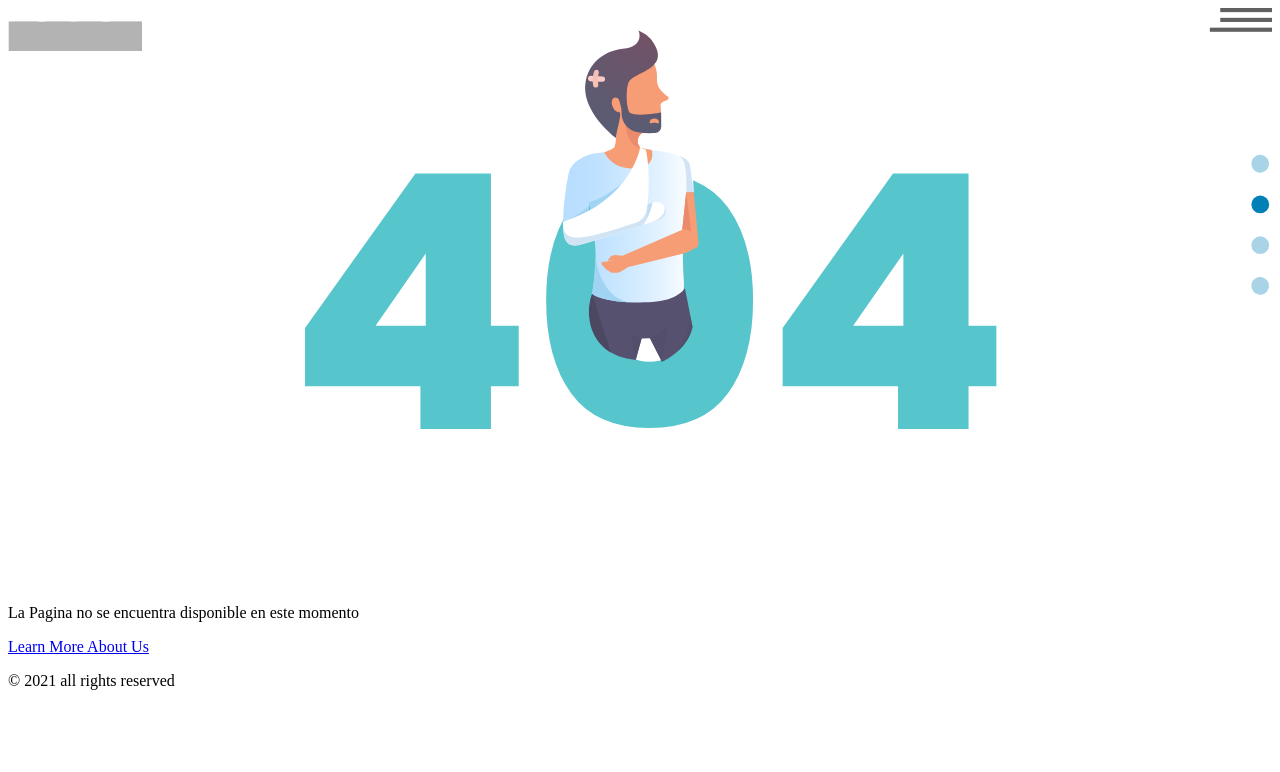
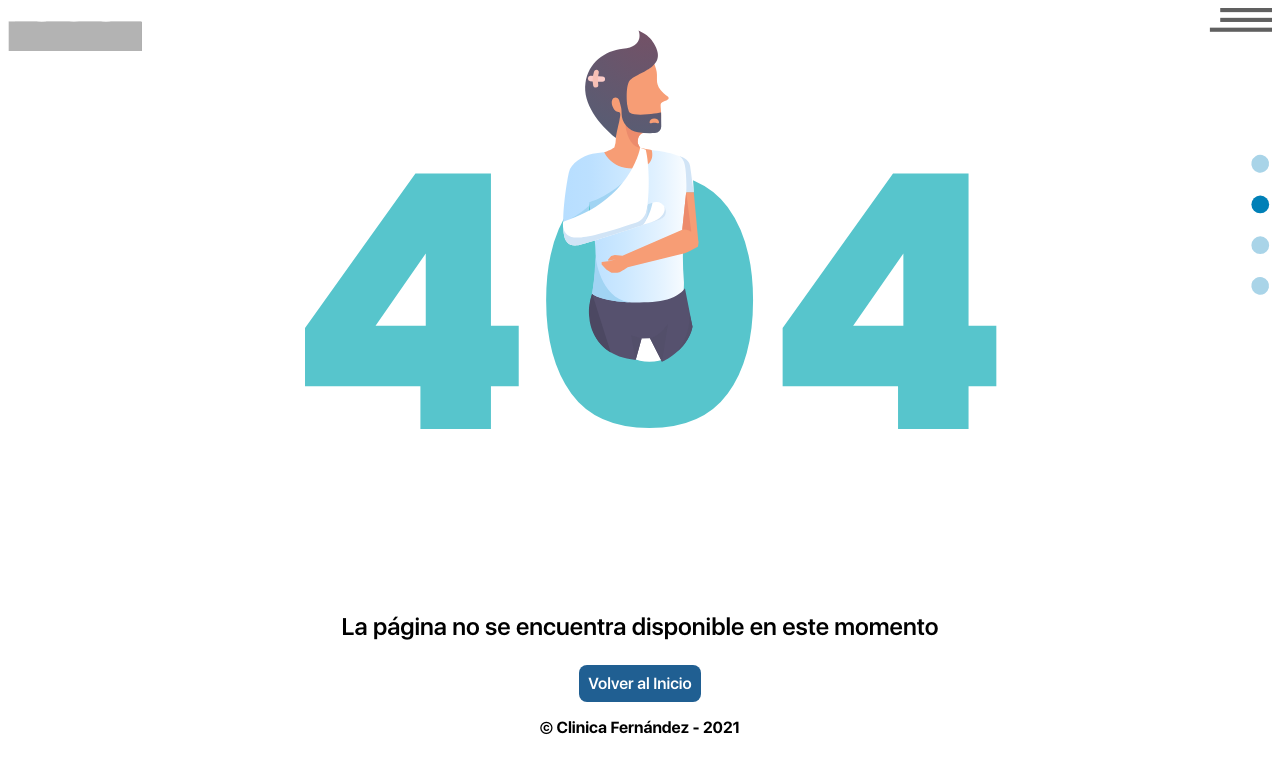
Before and after one commit to sangenispablo/clinica_fernandez, a plain HTML site: page error404.html in a window 1280 px wide. Drawn offline with Linux system fonts and the light colour scheme.

Commit message:
Fix 404 y estilos generales

```diff
--- /dev/null
+++ b/css/404.css
@@ -0,0 +1,39 @@
+.o_wrapper{
+    display: flex;
+    flex-direction: column;
+    align-items: center;
+}
+.o_message{
+    font-family: 'SF UI Display Semibold';
+    font-size: 1.5em;
+    text-align: center;
+    padding: 0;
+}
+.o_btn{
+    text-decoration: none;
+    font-family: 'SF UI Display Semibold';
+    color: #fff;
+    padding: 0.7%;
+    background-color: #205f92;
+    border-radius: 0.5em;
+}
+.o_CopyRights{
+    font-family: 'SF UI Display Bold';
+}
+
+/* Media Queries */
+@media screen and (max-width: 360px){
+    .os_body img{
+        margin-top: 17%;
+    }
+    .o_message{
+        padding: 1%;
+    }
+    .o_btn{
+        padding: 2%;
+    }
+    .o_CopyRights{
+        font-size: 14px;
+    }
+
+}
--- a/css/style.css
+++ b/css/style.css
@@ -265,7 +265,6 @@ margin: 0 auto;
 }
 .cizq--info{
   width: 100%;
-  height: ;
   display: flex;
   flex-direction: column;
   justify-content: center;
@@ -292,7 +291,6 @@ margin: 0 auto;
   height: 2em;
   border-radius: 0.5em;
   border-style: none;
-  color: ;
 }
 .contacto--der input::placeholder{
     color: grey;
--- a/error404.html
+++ b/error404.html
@@ -5,11 +5,15 @@
     <meta charset="UTF-8">
     <meta http-equiv="X-UA-Compatible" content="IE=edge">
     <meta name="viewport" content="width=device-width, initial-scale=1.0">
-    <link rel="stylesheet" href="css/style.css">
     <!-- Fonts error 404 -->
     <link rel="preconnect" href="https://fonts.googleapis.com">
     <link rel="preconnect" href="https://fonts.gstatic.com" crossorigin>
     <link href="https://fonts.googleapis.com/css2?family=Raleway:ital,wght@0,800;1,900&display=swap" rel="stylesheet">
+    <link rel="stylesheet" href="css/style.css">
+    <link rel="stylesheet" href="css/fonts.css">
+    <link rel="stylesheet" href="css/404.css">
+    <!-- Icons -->
+    <link rel="shortcut icon" href="img/favicon.png" type="image/x-icon" />
     <title>Error 404</title>
 </head>
 <body>
@@ -17,10 +21,10 @@
         <img src="img/error404/error-404.svg" alt="">
         <div class="o_wrapper">
             <p class="o_message">
-                La Pagina no se encuentra disponible en este momento
+                La página no se encuentra disponible en este momento
             </p>
-            <a href="index.html" class="o_btn">Learn More About Us</a>
-            <p class="o_CopyRights">&copy; 2021 all rights reserved</p>
+            <a href="index.html" class="o_btn">Volver al Inicio</a>
+            <p class="o_CopyRights">&copy; Clinica Fernández - 2021</p>
 
         </div>
 
```
